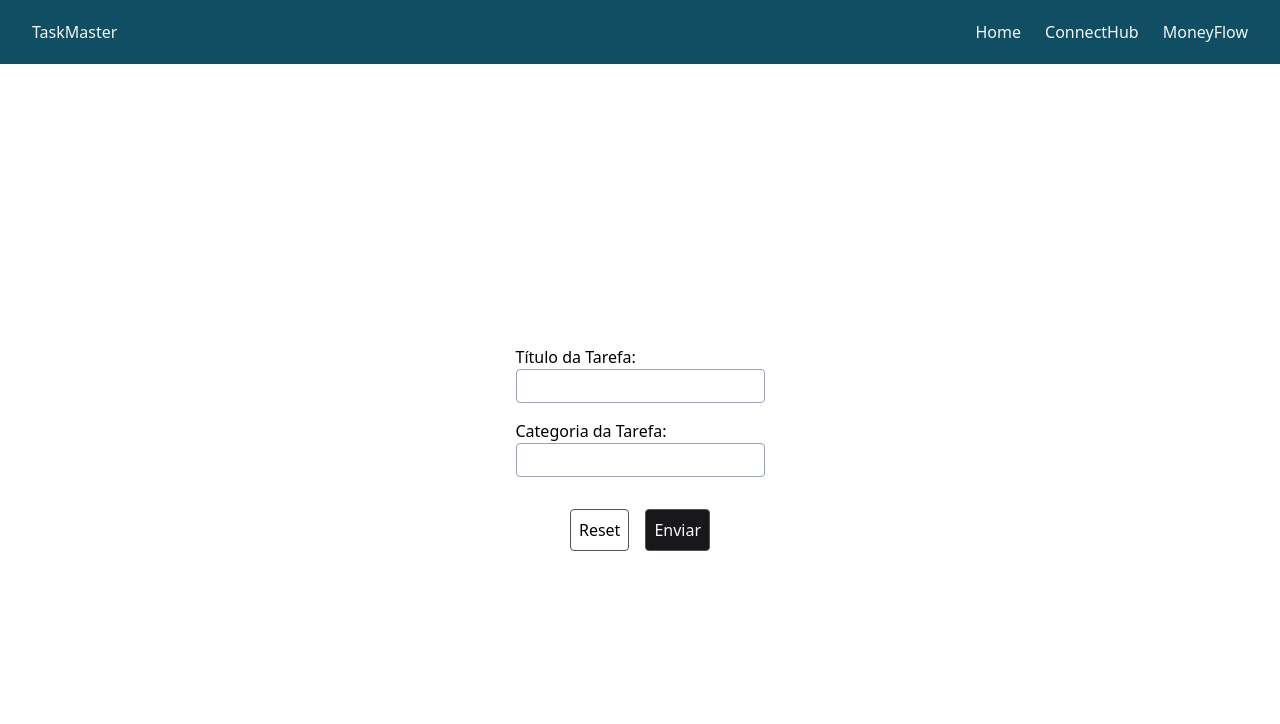
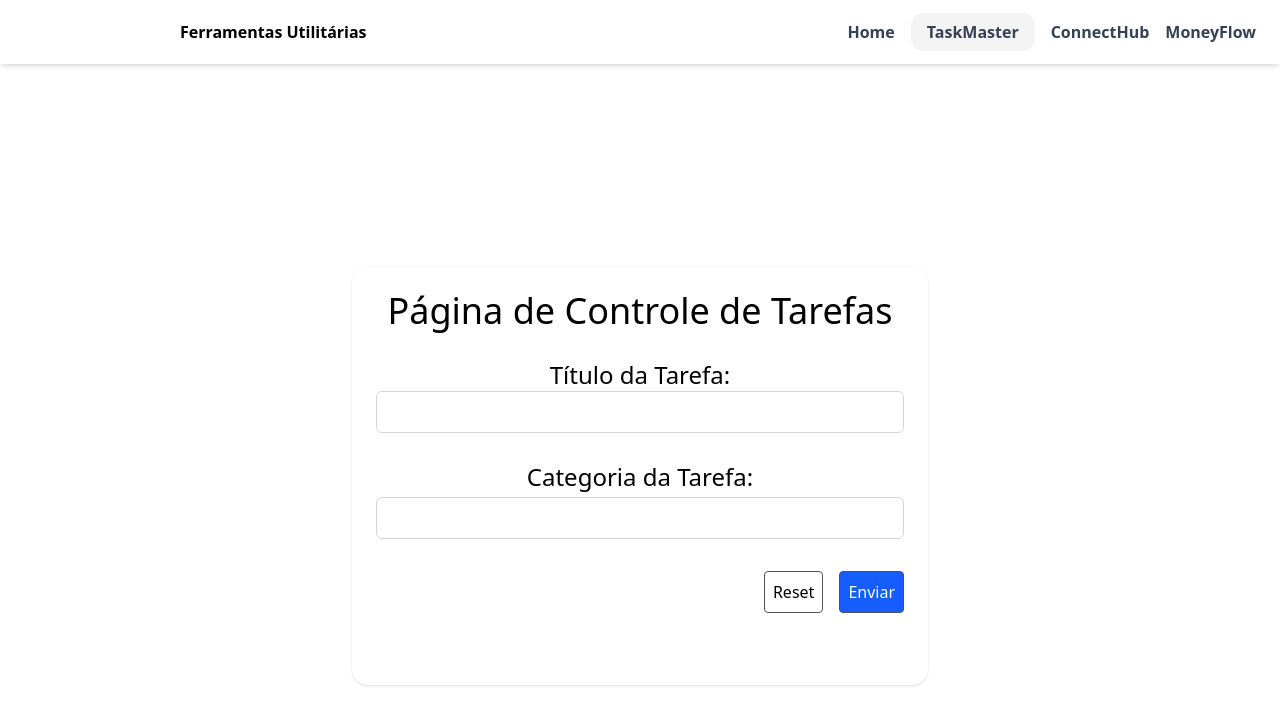
Before and after one commit to JoaoPLS-1/ferramentas-utilitarias-desenvolvimento, a React (Vite) app: page /taskMaster in a window 1280 px wide. Shown: the top 724 px of the page. Built offline with nearby package versions, Linux system fonts and the light colour scheme.

Commit message:
Funcionando + Stilização ok - Falta separar componentização

```diff
--- a/src/App.tsx
+++ b/src/App.tsx
@@ -3,10 +3,12 @@ import { Home } from './pages/home'
 import { TaskMaster } from './pages/taskMaster'
 import { ConnectHub } from './pages/connectHub/indexConnect'
 import { MoneyFlow } from './pages/moneyFlow/indexMoney'
+import { Header} from './assets/components/header'
 export function App() {
 
     return (
         <BrowserRouter>
+        <Header />
             <Routes>
                 <Route path='/' element={<Home />} />
                 <Route path='/taskMaster' element={<TaskMaster />} />
--- /dev/null
+++ b/src/assets/components/header.tsx
@@ -0,0 +1,24 @@
+import { NavLink, useLocation } from "react-router-dom"
+
+
+
+export function Header() {
+    const { pathname } = useLocation()
+    const routeSelecionada = pathname
+
+    const selecionadoCss = 'py-2 px-4 rounded-xl bg-zinc-100 '
+
+    return (
+        <>
+            <header className="w-[100%] h-[8vh] bg-white flex items-center justify-between fixed shadow-md relative">
+                <h1 className="text-3 text-black flex font-bold px-45 ">Ferramentas Utilitárias</h1>
+                <ul className="flex justify-center items-center gap-4 px-6">
+                    <li className="text-gray-700  font-bold "><NavLink to="/" className={`${routeSelecionada === '/' ? selecionadoCss : ''}`}>Home</NavLink></li>
+                    <li className="text-gray-700 font-bold  "><NavLink to="/taskMaster" className={`${routeSelecionada === '/taskMaster' ? selecionadoCss : ''}`}>TaskMaster</NavLink></li>
+                    <li className="text-gray-700 font-bold "><NavLink to="/connectHub" className={`${routeSelecionada === '/connectHub' ? selecionadoCss : ''}`}>ConnectHub</NavLink> </li>
+                    <li className="text-gray-700   font-bold" ><NavLink to="/moneyFlow" className={`${routeSelecionada === '/moneyFlow' ? selecionadoCss : ''}`}>MoneyFlow</NavLink></li>
+                </ul>
+            </header>
+        </>
+    )
+}
--- a/src/pages/connectHub/indexConnect.tsx
+++ b/src/pages/connectHub/indexConnect.tsx
@@ -33,30 +33,22 @@ export function ConnectHub() {
 
     return (
         <>
-            <nav className="bg-cyan-900 h-16 flex items-center justify-between px-8 text-zinc-100">
-                <h1>ConnectionHub</h1>
-                <ul className="flex gap-6">
-                    <li><NavLink to={'/'}>Home</NavLink></li>
-                    <li><NavLink to={'/taskMaster'}>TaskMaster</NavLink></li>
-                    <li><NavLink to={'/moneyFlow'}>MoneyFlow</NavLink></li>
-
-                </ul>
-                 </nav>
-                <div className="w-full max-w-4xl mx-auto flex items-center justify-center flex-col" >
-                    <h1>Cadastro Contatos</h1>
+            <div className="w-full max-w-4xl mx-auto flex items-center justify-center flex-col mt-4" >
+                <div className="w-full max-w-xl bg-white shadow rounded-2xl p-6 mt-6 flex flex-col gap-4">
+                <h1 className="text-4xl text-center">Página de Controle de Contatos</h1>
                 <form onSubmit={formulario.handleSubmit(submeterFormulario)} noValidate className="w-full max-w-4xl mx-auto">
                     <div className="flex  flex-col gap-5">
                         <div className="flex flex-col py-1 relative">
-                                <label htmlFor="nome completo" className="text-sm font-medium text-gray-700 mb-1">Nome completo</label>
-                                <input className="px-3 py-2 border border-gray-300 rounded-md focus:outline-none focus:ring-2 focus:ring-blue-500 focus:border-transparent transition" type="text" {...formulario.register('nome')} /> {formulario.formState.errors.nome && <p className="text-red-500 text-xs mt-2 absolute -bottom-3 left-0">{formulario.formState.errors.nome.message}</p>}
+                            <label htmlFor="nome completo" className="text-center mt-3 text-2xl">Nome completo</label>
+                            <input className="w-full rounded-md border border-zinc-300 px-3 py-2 text-zinc-900 text-center" type="text" {...formulario.register('nome')} /> {formulario.formState.errors.nome && <p className="text-red-500 text-xs mt-2 absolute -bottom-3 left-0">{formulario.formState.errors.nome.message}</p>}
                         </div>
                         <div className="flex flex-col py-1 relative">
-                                <label htmlFor="email" className="text-sm font-medium text-gray-700 mb-1">Email</label>
-                                <input className="px-3 py-2 border border-gray-300 rounded-md focus:outline-none focus:ring-2 focus:ring-blue-500 focus:border-transparent transition" type="text" {...formulario.register('email')} /> {formulario.formState.errors.email && <p className="text-red-500 text-xs mt-2 absolute -bottom-3 left-0">{formulario.formState.errors.email.message}</p>}
+                            <label htmlFor="email" className="text-center mt-3 text-2xl">Email</label>
+                            <input className="w-full rounded-md border border-zinc-300 px-3 py-2 text-zinc-900 text-center" type="text" {...formulario.register('email')} /> {formulario.formState.errors.email && <p className="text-red-500 text-xs mt-2 absolute -bottom-3 left-0">{formulario.formState.errors.email.message}</p>}
                         </div>
                         <div className="flex flex-col py-1 relative ">
-                                <label htmlFor="telefone" className="text-sm font-medium text-gray-700 mb-1">Telefone</label>
-                                <input className="px-3 py-2 border border-gray-300 rounded-md focus:outline-none focus:ring-2 focus:ring-blue-500 focus:border-transparent transition" type="text" {...formulario.register('telefone')} /> {formulario.formState.errors.telefone && <p className="text-red-500 text-xs mt-2 absolute -bottom-3 left-0">{formulario.formState.errors.telefone.message}</p>}
+                            <label htmlFor="telefone" className="text-center mt-3 text-2xl">Telefone</label>
+                            <input className="w-full rounded-md border border-zinc-300 px-3 py-2 text-zinc-900 text-center" type="text" {...formulario.register('telefone')} /> {formulario.formState.errors.telefone && <p className="text-red-500 text-xs mt-2 absolute -bottom-3 left-0">{formulario.formState.errors.telefone.message}</p>}
                         </div>
                     </div>
                     <div className="flex justify-end gap-4 mt-6">
@@ -75,6 +67,8 @@ export function ConnectHub() {
                 })}
             </div>
 
+                </div>
+
         </>
     )
 }
--- a/src/pages/home/index.tsx
+++ b/src/pages/home/index.tsx
@@ -5,23 +5,30 @@ export function Home() {
     return (
         <>
 
-        <div className="w-full h-screen flex flex-col items-center justify-center gap-8 relative">
-            <h1 className="absolute top-5 text-6xl">Ferramentas Utilitárias</h1>
-            <div className="flex gap-4">
+        <div className="w-full h-screen flex flex-col items-center justify-center gap-1 relative">
+            <h1 className="text-4xl">Bem vindo a Ferramentas Utilitárias</h1>
+            <p className="text-xl text-gray-500">Selecione uma ferramenta abaixo:</p>
+            <div className="flex gap-4 mt-12">
 
             <div className="flex ">
 
-            <NavLink className='text-black text-4xl font-bold no-underline bg-gray-700 rounded-2xl w-64 h-32 flex items-center justify-center' to={'/taskMaster'}>TaskMaster</NavLink>
+            <NavLink className='text-black text-4xl font-semi no-underline bg-zinc-400 rounded-2xl w-64 h-32 flex items-center justify-center flex-col' to={'/taskMaster'}>TaskMaster
+            <p className="text-xs mt-2 text-black font-bold">Adição, listagem e remoção de tarefas</p>
+            </NavLink>
 
             </div>
             <div className="flex ">
 
-            <NavLink className='text-black text-4xl font-bold no-underline bg-gray-700 rounded-2xl w-64 h-32 flex items-center justify-center ' to={'/connectHub'}>ConnectHub</NavLink>
+            <NavLink className='text-black text-4xl font-semi no-underline bg-zinc-400 rounded-2xl w-64 h-32 flex items-center justify-center flex-col' to={'/connectHub'}>ConnectHub
+            <p className="text-xs mt-2 text-black font-bold">Conexão entre usuários</p>
+            </NavLink>
 
             </div>
             <div className="flex ">
 
-            <NavLink className='text-black text-4xl font-bold no-underline bg-gray-700 rounded-2xl w-64 h-32 flex items-center justify-center ' to={'/moneyFlow'}>MoneyFlow</NavLink>
+            <NavLink className='text-black text-4xl font-semi no-underline bg-zinc-400 rounded-2xl w-64 h-32 flex items-center justify-center flex-col' to={'/moneyFlow'}>MoneyFlow
+            <p className="text-xs mt-2 text-black font-bold">Controle de fluxo financeiro</p>
+            </NavLink>
 
             </div>
             </div>
--- a/src/pages/moneyFlow/indexMoney.tsx
+++ b/src/pages/moneyFlow/indexMoney.tsx
@@ -1,11 +1,105 @@
+import { zodResolver } from "@hookform/resolvers/zod"
+import { useEffect, useState } from "react"
+import { useForm, type Resolver } from "react-hook-form"
+import * as z from 'zod'
+
 import { NavLink } from "react-router-dom";
 
 export function MoneyFlow() {
+    const [valores, setValores] = useState<TypeForm[]>([]);
+
+    useEffect(() => {
+        const valoresArmazenados = localStorage.getItem('valores')
+        if (valoresArmazenados === null) {
+            return setValores([])
+        }
+        setValores(JSON.parse(valoresArmazenados))
+    }, [])
+
+    const regrasFluxo = z.object({
+        id: z.string().optional(),
+        descricao: z.string().min(5, 'Campo obrigatório.'),
+        valor: z.coerce.number().positive('Campo obrigatório com valores positivos.'),
+        tipo: z.enum(['ENTRADA', 'SAIDA'])
+    })
+
+    type TypeForm = z.infer<typeof regrasFluxo>
+
+    const formulario = useForm<TypeForm>({
+        resolver: zodResolver(regrasFluxo) as Resolver<TypeForm>
+    })
+
+    function submeterFormulario(camposFormulario: TypeForm) {
+          const montarValor: TypeForm = {
+        id: Math.random().toString(36).substring(2, 9),
+        descricao: camposFormulario.descricao,
+        valor: camposFormulario.valor,
+        tipo: camposFormulario.tipo
+    }
+        setValores(oldState => [...oldState, montarValor])
+        formulario.reset();
+        localStorage.setItem('valores', JSON.stringify([...valores, montarValor]))
+    }
+    let saldo = 0;
+    for(let i = 0; i < valores.length; i++) {
+        if(valores[i].tipo === "ENTRADA") {
+            saldo += valores[i].valor
+        } else {
+            saldo -= valores[i].valor
+        }
+    }
 
     return (
         <>
-            <h1>Exemplo da página MoneyFlow</h1>
-            <NavLink className='text-xs text-cyan-800 underline' to={'/'}>Link para página inicial</NavLink>
+            <div className="w-full h-screen flex flex-col items-center justify-center">
+                <h1 className="text-4xl text-center">Página de Controle de Fluxo Financeiro</h1>
+                <h1 className={`text-center text-4xl mt-5 ${saldo < 0 ? "text-red-500" : "text-green-600"}`}>Saldo: R$ {saldo.toFixed(2)}</h1>
+
+                <div className="w-full max-w-xl bg-white shadow rounded-2xl p-6 mt-6 flex flex-col gap-4">
+                    <form onSubmit={formulario.handleSubmit(submeterFormulario)} className="flex flex-col gap-4">
+
+                    <div className="flex flex-col relative justify-center items-center gap-2">
+
+                        <label className="text-center mt-3 text-2xl">Valor</label>
+                        <input type="number" step="0.01" {...formulario.register('valor')} className="w-full rounded-md border border-zinc-300 px-3 py-2 text-zinc-900 text-center" />{formulario.formState.errors.valor && <p className="text-red-500 text-xs mt-4 absolute -bottom-4 left-0">{formulario.formState.errors.valor.message}</p>}
+
+                    </div>
+                    <div className="flex flex-col relative justify-center items-center gap-2">
+
+                        <label className="text-center mt-3 text-2xl">Descrição</label>
+                        <input type="text" {...formulario.register('descricao')} className="w-full rounded-md border border-zinc-300 px-3 py-2 text-zinc-900 text-center" />{formulario.formState.errors.descricao && <p className="text-red-500 text-xs mt-2 absolute -bottom-4 left-0">{formulario.formState.errors.descricao.message}</p>}
+
+                    </div>
+                    <div className="flex flex-col relative justify-center items-center gap-2">
+
+                        <label className="text-center mt-3 text-2xl">Tipo</label>
+                        <select {...formulario.register('tipo')} className="w-full rounded-md border border-zinc-300 px-3 py-2 text-zinc-900 text-center">
+                            <option value="ENTRADA">ENTRADA</option>
+                            <option value="SAIDA">SAIDA</option>
+                        </select>{formulario.formState.errors.tipo && <p className="text-red-500 text-xs mt-2 absolute -bottom-4 left-0">{formulario.formState.errors.tipo.message}</p>}
+
+
+                    </div>
+                    <div className="flex justify-end mt-5">
+                    <button className="max-w-24 px-1 py-1 bg-blue-600 text-white rounded-md hover:bg-blue-700 transition font-medium" type="submit">Cadastrar</button>
+
+                    </div>
+                    </form>
+                </div>
+                <div className="flex gap-2 flex-col p-4">
+                   {valores.length > 0 && valores.map((valores, index) => {
+                    return (
+                        <>
+                        <div key={valores.id} className="flex items-center justify-between gap-2">
+                            <p className={valores.tipo === "SAIDA" ? "text-red-500" : "text-green-600"}>{valores.descricao} - {valores.tipo}: R$ {valores.valor.toFixed(2)}</p>
+
+                        </div>
+                        </>
+                    )
+                   })}
+                </div>
+
+            </div>
         </>
     )
 }
--- a/src/pages/taskMaster/index.tsx
+++ b/src/pages/taskMaster/index.tsx
@@ -64,34 +64,27 @@ export function TaskMaster() {
 
     return (
         <>
-            <nav className="bg-cyan-900 h-16 flex items-center justify-between px-8 text-zinc-100">
-                <h1>TaskMaster</h1>
-                <ul className="flex gap-6">
-                    <li><NavLink to={'/'}>Home</NavLink></li>
-                    <li><NavLink to={'/connectHub'}>ConnectHub</NavLink></li>
-                    <li><NavLink to={'/moneyFlow'}>MoneyFlow</NavLink></li>
-
-                </ul>
-            </nav>
             <div className="w-full h-screen flex items-center justify-center flex-col">
+                <div className="w-full max-w-xl bg-white shadow rounded-2xl p-6 mt-6 flex flex-col gap-4">
+                <h1 className="text-4xl text-center">Página de Controle de Tarefas</h1>
                 <form onSubmit={formulario.handleSubmit(submeterTarefa)} className="flex flex-col gap-4">
                     <div className="flex flex-col relative">
-                        <label>Título da Tarefa:</label>
-                        <input {...formulario.register('titulo')} type="text" className="border border-solid border-gray-400 text-zinc-900 max-w-100 rounded-sm px-2 py-1" />
+                        <label className="text-center mt-3 text-2xl">Título da Tarefa:</label>
+                        <input {...formulario.register('titulo')} type="text" className="w-full rounded-md border border-zinc-300 px-3 py-2 text-zinc-900 text-center" />
                         {formulario.formState.errors.titulo && (
                             <span className="text-red-500 text-xs absolute -bottom-4 left-0">{formulario.formState.errors.titulo.message}</span>
                         )}
                     </div>
                     <div className="flex flex-col relative">
-                        <label>Categoria da Tarefa:</label>
-                        <input {...formulario.register('categoria')} type="text" className="border border-solid border-gray-400 text-zinc-900 max-w-100 rounded-sm px-2 py-1" />
+                        <label className="text-center mt-3 text-2xl">Categoria da Tarefa:</label>
+                        <input {...formulario.register('categoria')} type="text" className="w-full rounded-md border border-zinc-300 px-3 py-2 text-zinc-900 text-center mt-1" />
                         {formulario.formState.errors.categoria && (
                             <span className="text-red-500 text-xs absolute -bottom-4 left-0">{formulario.formState.errors.categoria.message}</span>
                         )}
                     </div>
-                    <div className="flex max-w-100 gap-4 justify-center mt-4">
-                        <button type="reset" className="p-2 border border-zinc-600 rounded-sm">Reset</button>
-                        <button className="p-2 border border-zinc-600 rounded-sm bg-zinc-900 text-zinc-50">Enviar</button>
+                    <div className="flex gap-4 justify-end mt-4">
+                        <button type="reset" className="p-2 border border-zinc-600 hover:bg-zinc-200 rounded-sm">Reset</button>
+                        <button className="p-2 border border-zinc-600 rounded-sm bg-blue-600 hover:bg-blue-700 text-zinc-50">Enviar</button>
                     </div>
                 </form>
                 <div className="flex gap-2 flex-col p-4">
@@ -110,6 +103,8 @@ export function TaskMaster() {
                     })}
                 </div>
 
+                </div>
+
 
             </div>
 
```
Lines whose indentation alone changed are shown as unchanged.
